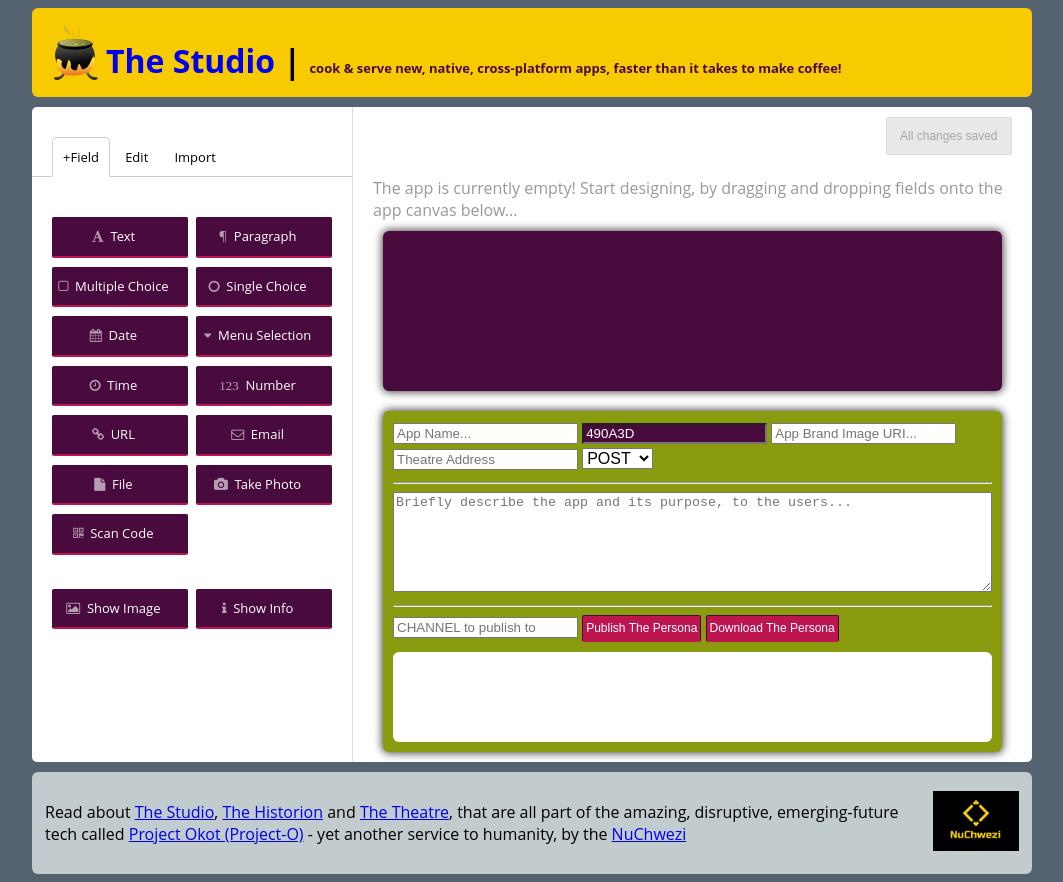
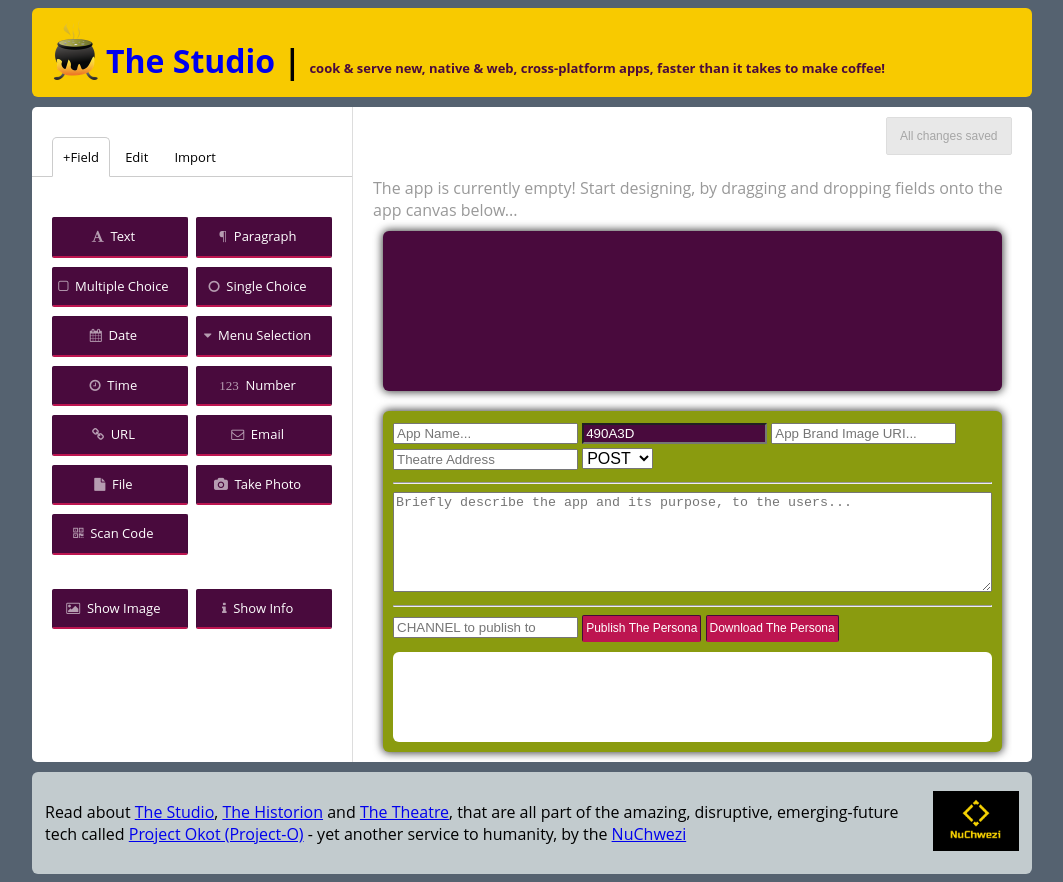
Before and after one commit to mcnemesis/GSIDNAPStudio, a website: page index.html in a window 1280 px wide. Shown: the whole page, without its empty margins (108-1171 px from the left). Drawn offline with Linux system fonts and the light colour scheme; files whose address does not match are found by name.

Commit message:
be clear about the web-apps thingie

```diff
--- a/index.html
+++ b/index.html
@@ -7,7 +7,7 @@
         <link rel="stylesheet" href="dist/formbuilder.css" />
     </head>
     <body>
-        <header><span class="logo"></span> <h1><a href="." style="text-decoration:none;">The Studio</a> | <small>cook & serve new, native, cross-platform apps, faster than it takes to make coffee!</small></h1></header>
+        <header><span class="logo"></span> <h1><a href="." style="text-decoration:none;">The Studio</a> | <small>cook & serve new, native & web, cross-platform apps, faster than it takes to make coffee!</small></h1></header>
         <article>
             <div class='fb-main'></div>
         </article>
```
